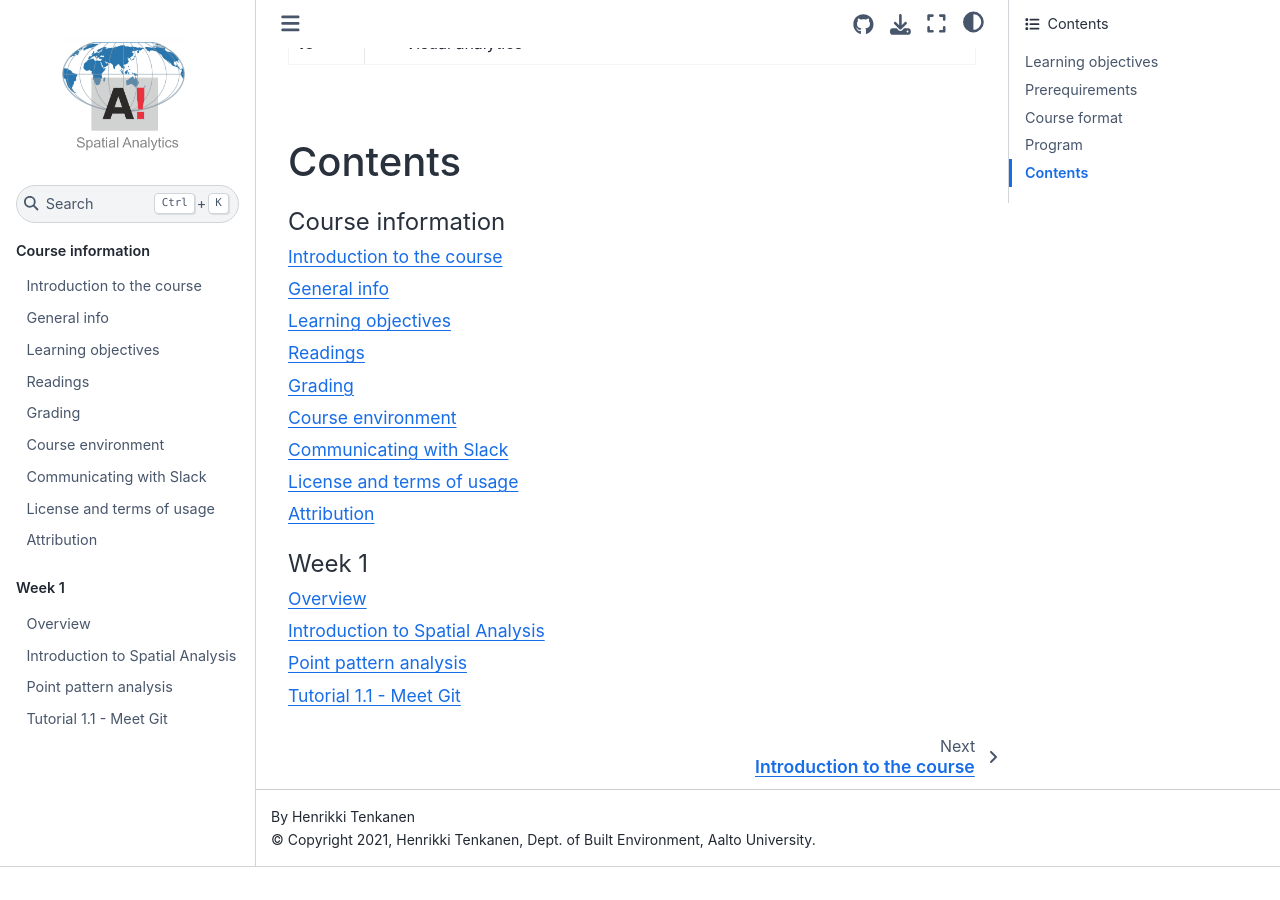
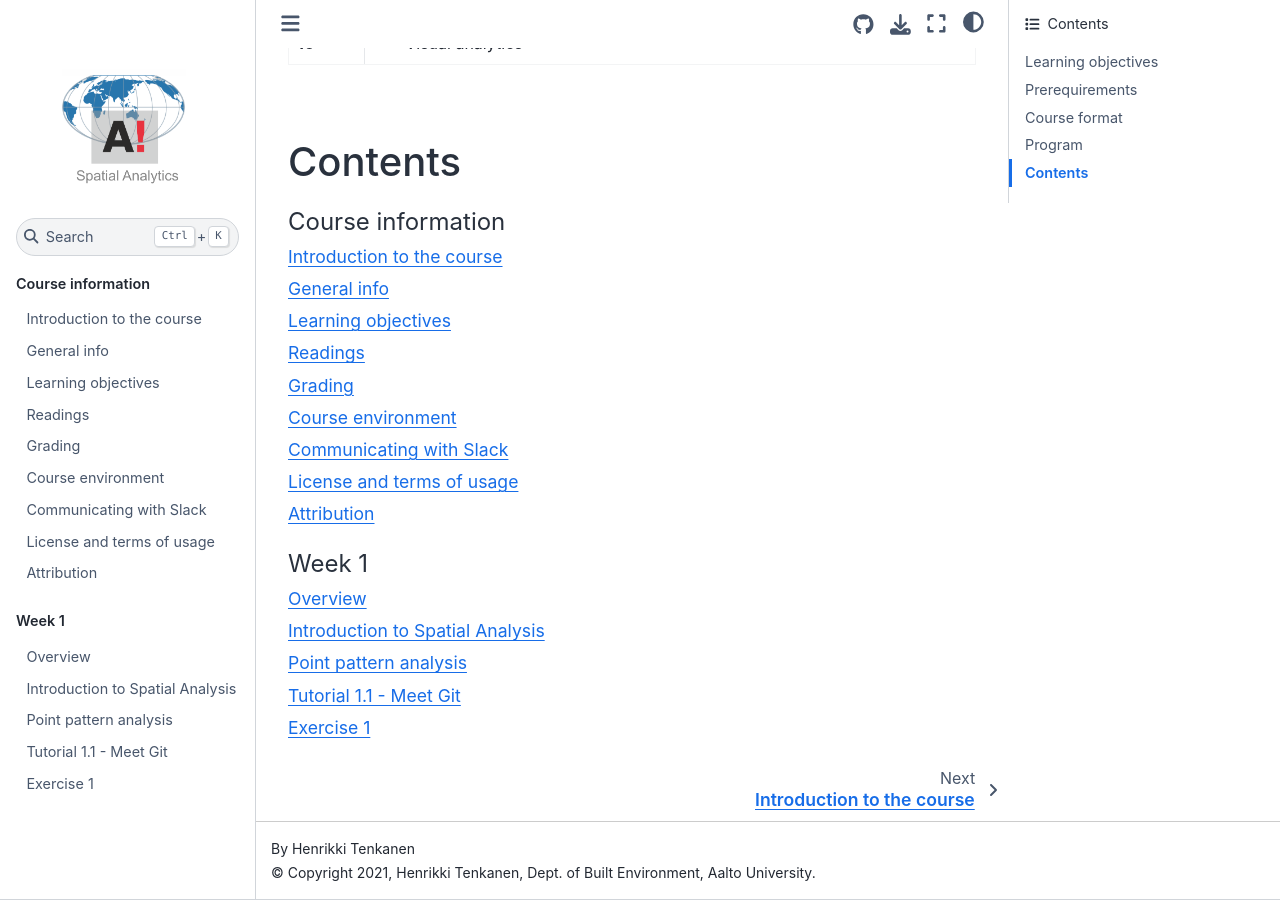
Before and after one commit to AaltoGIS/Spatial-Analytics, a Sphinx documentation site: the page built from source/index.rst, in a window 1280 px wide and 900 px high, scrolled down 3459 px. Built offline with Sphinx 7.4.7 and the Sphinx Book theme 1.1.4, drawn with Linux system fonts in a browser that asks for light colours; pages that are not in the unit, such as notebooks, are missing from menus; before the commit the page ends 4326 px from its top, so only the background shows below that.

Commit message:
Add Exercise 1

```diff
--- a/source/index.rst
+++ b/source/index.rst
@@ -150,5 +150,6 @@ Contents
     lessons/L1/overview
     lessons/L1/introduction-to-spatial-analysis
     lessons/L1/point-pattern-analysis
-    lessons/L1/git-basics.rst
+    lessons/L1/git-basics
     lessons/L1/intro-to-python-geostack.ipynb
+    lessons/L1/exercise-1
```
